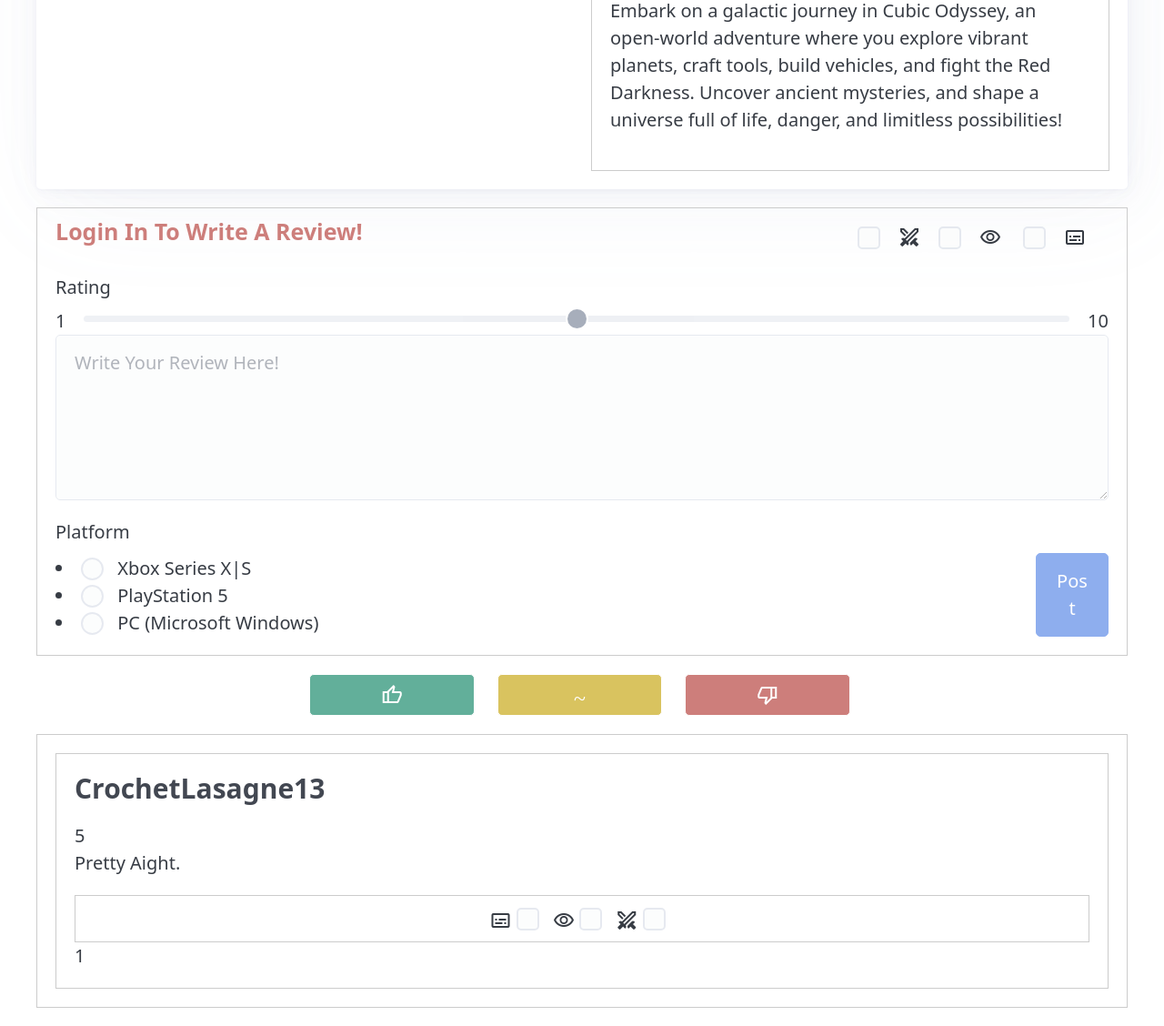
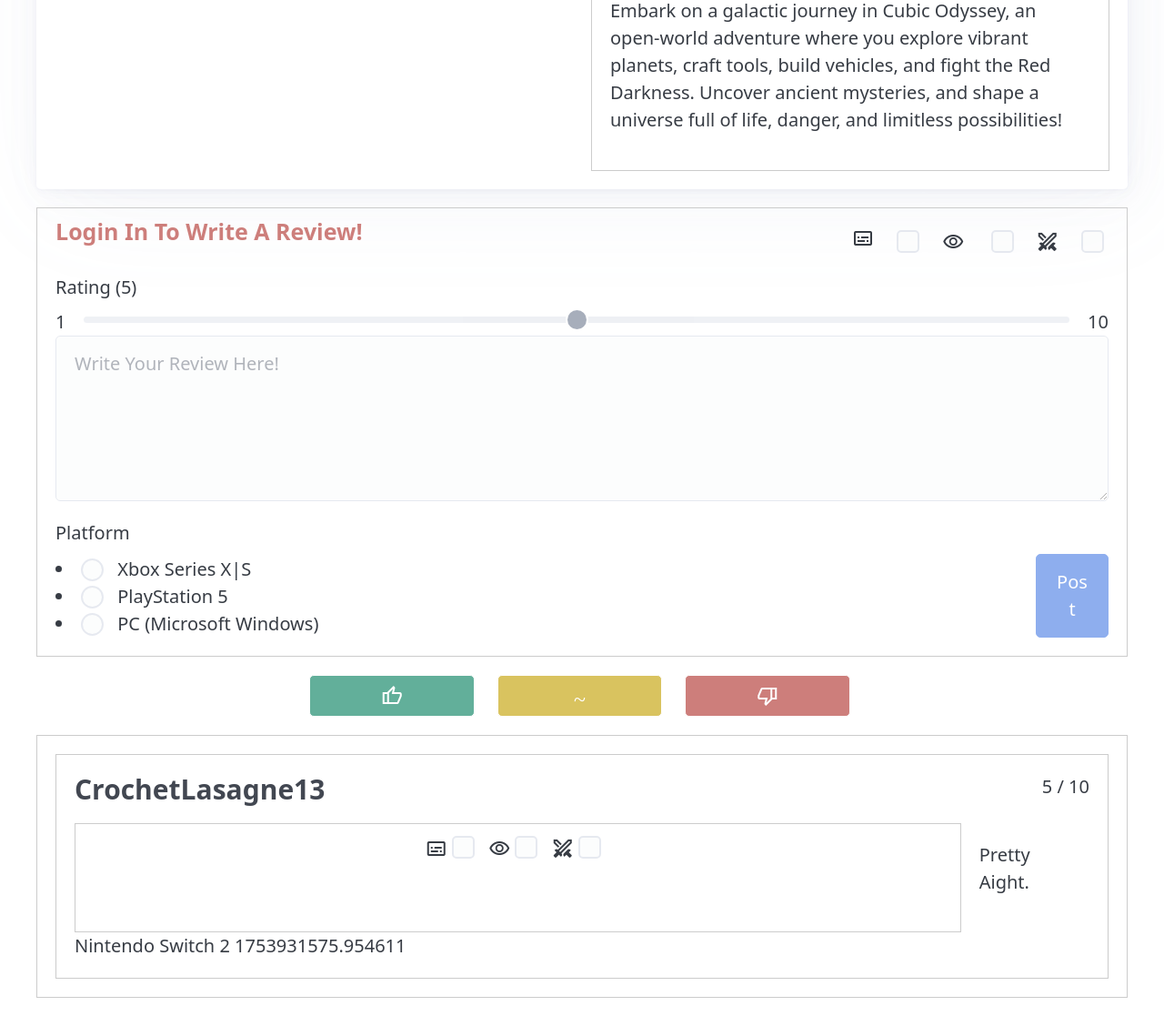
Before and after one commit to Filip-Sapina/GameReviewHub, a Flask app: page /game/2 in a window 1280 px wide. Shown: the part 628-1756 px from the top of the page at 91% size. After the commit the page ends 1725 px from the top, so only its background shows below. Run offline with Flask 3, Linux system fonts and the light colour scheme; data comes from the database, SQL or seed files in the repository.

Commit message:
Styled Review rating. Made user rating slider display value due to feedback.

```diff
--- a/main.py
+++ b/main.py
@@ -1272,6 +1272,7 @@ def game_page(game_id: int):
     user_review = None
 
     for review in reviews:
+        review.platform = get_platform_by_id(review.platform_id)
         review.user = get_user_by_id(review.user_id)
         if user.user_id == review.user.user_id:
             user_review = review
--- a/static/css/style.css
+++ b/static/css/style.css
@@ -20,7 +20,7 @@
     --mixed-darker-color: #cfb230;
 }
 
- /* If User is in Light Mode */
+/* If User is in Light Mode */
 [data-theme="light"] {
 
     --positive-color: #a2d5c3;
@@ -267,12 +267,28 @@
     border: 1px solid var(--nav-border);
 }
 
-/* Other People's reviews */
 .review {
     border: 1px solid var(--nav-border);
     margin: 1rem;
     padding: 1rem;
     background-color: var(--pico-card-background-color);
+}
+
+.review-top {
+    display: flex;
+}
+
+.review-rating {
+    margin-left: auto;
+    margin-top: 0;
+}
+
+.review-middle {
+    display: flex;
+}
+
+.review-text {
+    padding: 1rem;
 }
 
 /* User's Reivew */
@@ -296,11 +312,10 @@
 }
 
 .user-accessibility {
-    display: flex;
+    margin-left: auto;
     padding-top: 0.5rem;
     padding-right: 0.25rem;
-    flex-direction: row-reverse;
-    flex: 3;
+    max-width: fit-content;
 }
 
 .user-accessibility input {
@@ -322,6 +337,10 @@
     margin-bottom: 0;
 }
 
+#rating-value-display {
+    text-align: center;
+}
+
 .user-review-post-button {
     width: 4rem;
     margin-left: auto;
--- a/templates/game.html
+++ b/templates/game.html
@@ -73,7 +73,7 @@
 
         </div>
         <!-- Ratings Slider -->
-        <label for="rating">Rating</label>
+        <label for="rating">Rating (<span id="rating-value-display">0</span>)</label>
         <div class="form-group user-rating-container">
             <span>1</span>
             <input type="range" name="rating" id="user-rating" min="0" max="10" value="{% if user_review %} {{user_review.rating}} {% else %} 0 {% endif %}" {% if not user_logged_in %}
@@ -139,13 +139,10 @@
     <div class="review">
         <div class="review-top">
             <h3 class="review-username">{{review.user.username}}</h3>
-            <div class="review-rating">{{review.rating}}</div>
+            <div class="review-rating">{{review.rating}} / 10</div>
         </div>
 
-        <div class="review-bottom">
-            <p class="review-text">
-                {{review.review_text}}
-            </p>
+        <div class="review-middle">
             <div class="accessibility container">
                 <span class="material-symbols-outlined">subtitles</span>
                 <input type="checkbox" name="subtitles" disabled {% if review.accessibility.has_difficulty_options %}
@@ -158,13 +155,31 @@
                     checked {% endif %}>
             </div>
 
-            {{review.platform_id}}
+            <p class="review-text">
+                {{review.review_text}}
+            </p>
 
+
+
+        </div>
+
+        <div class="review-bottom">
+            <span>{{review.platform.name}}</span>
+            <span>{{review.review_date}}</span>
         </div>
     </div>
 
     {% endfor %}
 </div>
 
+<script>
+    const rating_slider = document.getElementById("user-rating");
+    const rating_display = document.getElementById("rating-value-display");
+    rating_display.textContent = rating_slider.value;
+    rating_slider.addEventListener("input", () => {
+        rating_display.textContent = rating_slider.value;
+    })
+</script>
+
 
 {% endblock %}
```
